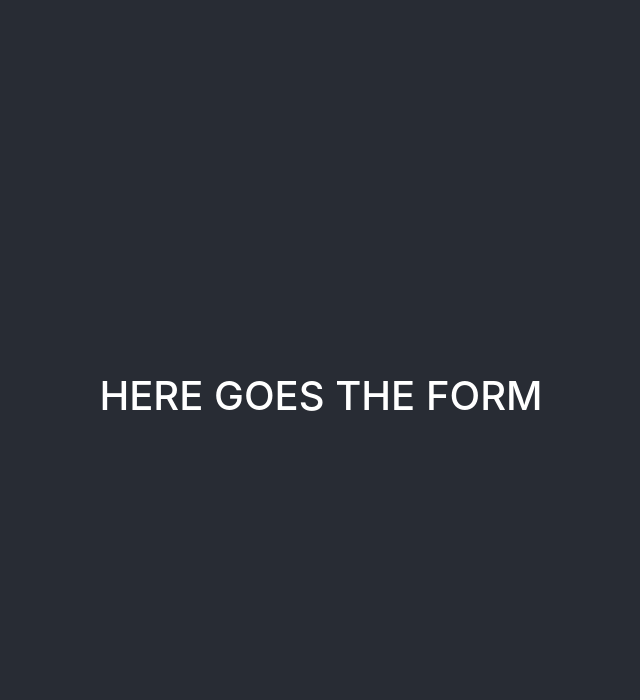
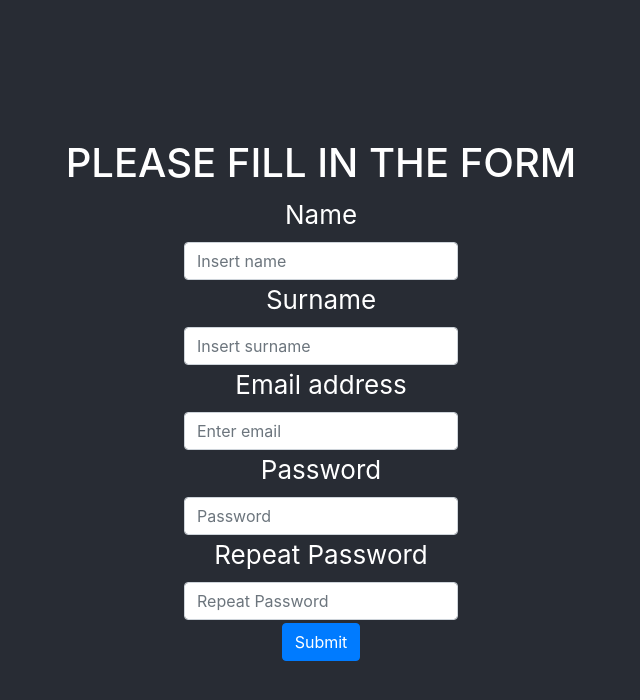
Before and after one commit to Ifyben/M4-D3-react, a React (Create React App) app: page /registration in a window 1280 px wide. Shown: the top 700 px of the page, without its empty margins (319-959 px from the left). Built offline with nearby package versions, Linux system fonts and the light colour scheme.

Commit message:
Commit
In the Registration Component, I created a Controlled Form with the required data as stated in the homework. I also added a submit button.

```diff
--- a/src/components/Registration.jsx
+++ b/src/components/Registration.jsx
@@ -1,10 +1,56 @@
 import { Component } from "react";
+import Form from "react-bootstrap/Form"
+import Button from "react-bootstrap/Button"
 
 
 class Registration extends Component {
+
+    state = {
+        registration: {
+        name: '',
+        surname: '',
+        email: '',
+        password: '',
+        confirmPassword: '',
+        },
+        showComplete: false
+    }
+
     render() {
         return (
-            <h1>HERE GOES THE FORM</h1>
+            <>
+            <h1>PLEASE FILL IN THE FORM</h1>
+            <Form>
+            <Form.Group>
+                  <Form.Label>Name</Form.Label>
+                  <Form.Control type="text" placeholder="Insert name" />
+                </Form.Group>
+
+                <Form.Group>
+                  <Form.Label>Surname</Form.Label>
+                  <Form.Control type="text" placeholder="Insert surname" />
+                </Form.Group>
+
+
+                <Form.Group>
+                  <Form.Label>Email address</Form.Label>
+                  <Form.Control type="email" placeholder="Enter email" />
+                </Form.Group>
+
+                <Form.Group>
+                  <Form.Label>Password</Form.Label>
+                  <Form.Control type="password" placeholder="Password" />
+                </Form.Group>
+
+                <Form.Group>
+                  <Form.Label>Repeat Password</Form.Label>
+                  <Form.Control type="password" placeholder="Repeat Password" />
+                </Form.Group>
+                <Button variant="primary" type="submit">
+                  Submit
+                </Button>
+            </Form>
+            </>
         )
     }
 }
```
